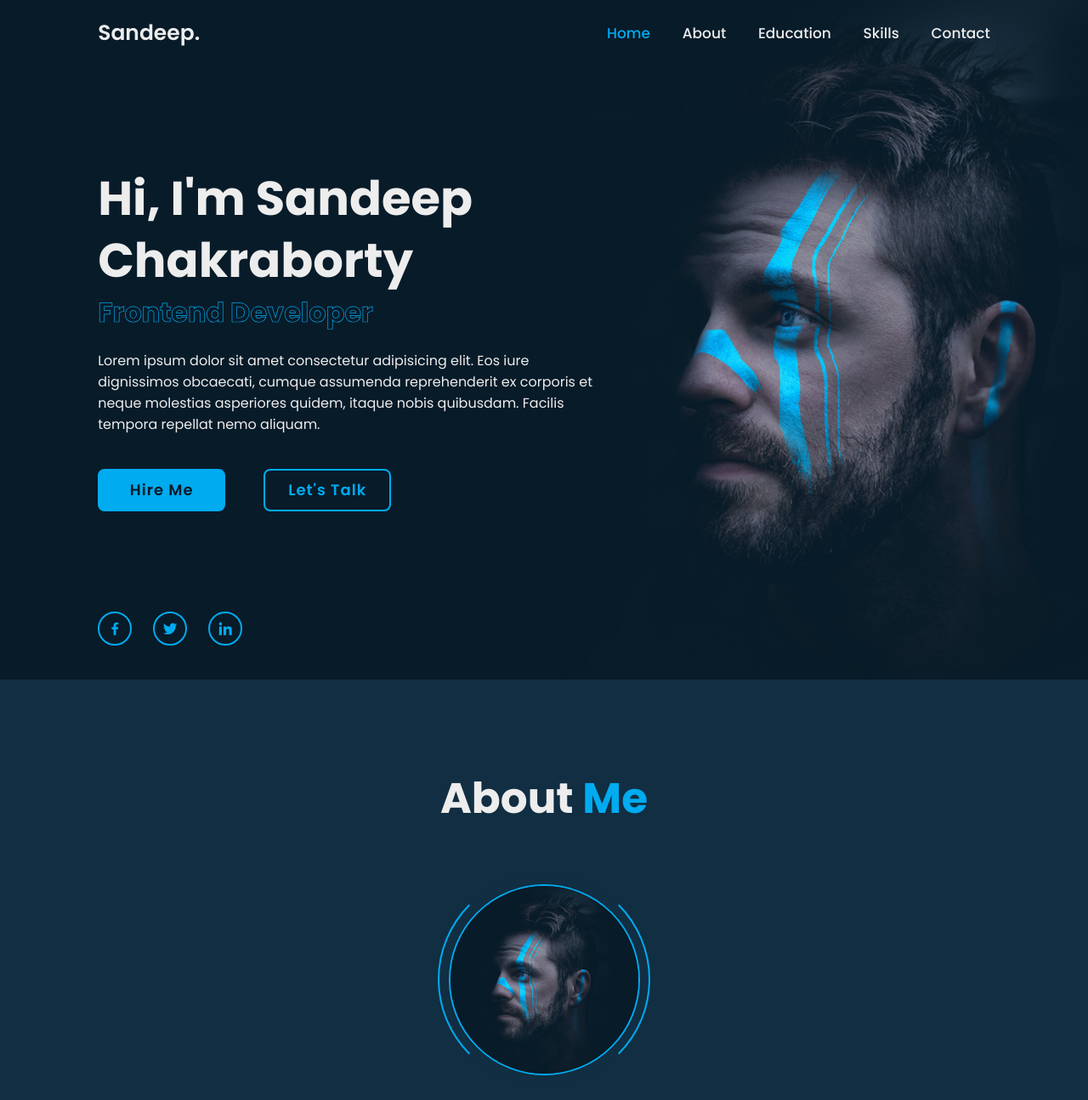
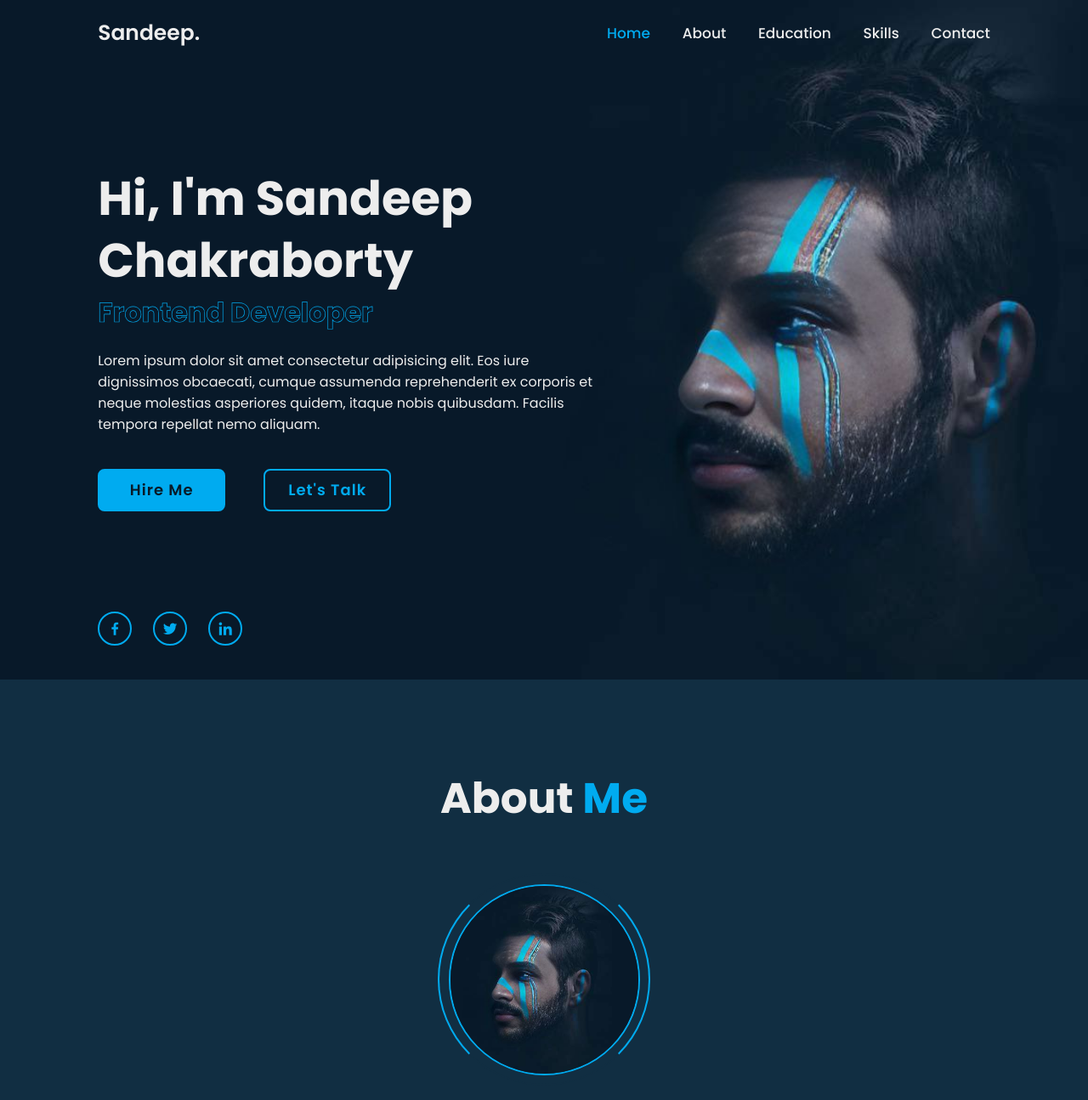
Before and after one commit to Overlord286/ResponsivePersonalPortfolioWebsiteCopy.github.io, a plain HTML site: page index.html in a window 1280 px wide. Shown: the top 1295 px of the page at 85% size. Drawn offline with nearby package versions, Linux system fonts and the light colour scheme.

Commit message:
2nd commit

```diff
--- a/index.html
+++ b/index.html
@@ -71,7 +71,7 @@
         <h2 class="heading">About <span>Me</span></h2>
 
         <div class="about-img">
-            <img src="about.jpg" alt="">
+            <img src="about2.jpg" alt="">
             <span class="circle-spin"></span>
         </div>
 
--- a/style.css
+++ b/style.css
@@ -80,7 +80,7 @@ section{
     display: flex;
     align-items: center;
     padding: 0 9%;
-    background: url('home.jpg') no-repeat;
+    background: url('home2.jpg') no-repeat;
     background-size: cover;
     background-position: center;
 }
```
Also changed, not shown: about2.jpg (added), home2.jpg (added).
